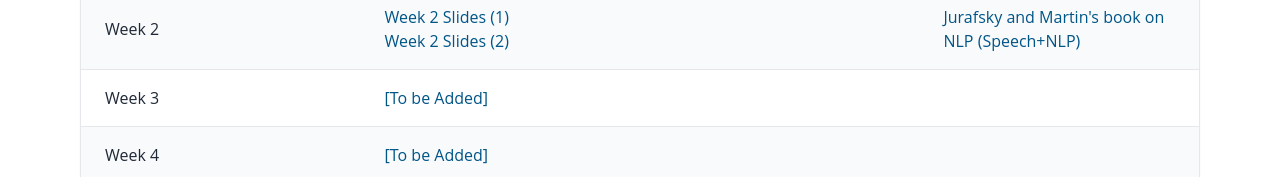
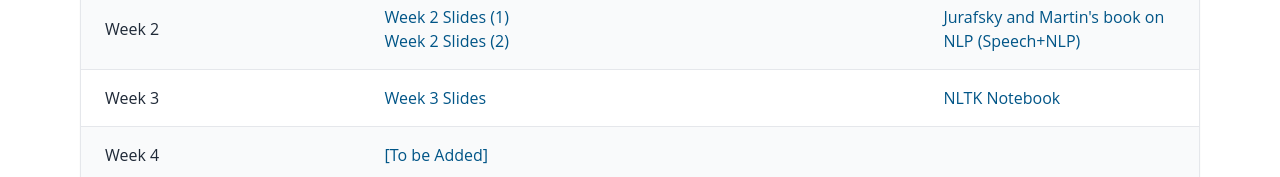
Before and after one commit to beingdutta/Stanford-NLP-Course-site-template, a plain HTML site: page materials.html in a window 1280 px wide. Shown: the part 346-523 px from the top of the page. Drawn offline with nearby package versions, Linux system fonts and the light colour scheme.

Commit message:
week 3 slide update

```diff
--- a/materials.html
+++ b/materials.html
@@ -104,8 +104,8 @@
                     </tr>
                     <tr>
                         <td class="py-4 px-6">Week 3</td>
-                        <td class="py-4 px-6"><a href="#" class="text-brand-link">[To be Added]</a></td>
-                        <td class="py-4 px-6"></td>
+                        <td class="py-4 px-6"><a href="https://docs.google.com/presentation/d/1bxsB13b2PWJenaypk_FWke2DHgQmK_uk/edit?usp=sharing&ouid=115210685101328742222&rtpof=true&sd=true" class="text-brand-link">Week 3 Slides</a></td>
+                        <td class="py-4 px-6"><a href="https://colab.research.google.com/github/sandipanpaul21/NLP-using-Python/blob/master/01_Tokenizing_Words_and_Sentences_with_NLTK.ipynb#scrollTo=bw3lZG1Otgb0" class="text-brand-link">NLTK Notebook</a></td>
                     </tr>
                     <tr class="bg-gray-50">
                         <td class="py-4 px-6">Week 4</td>
```
